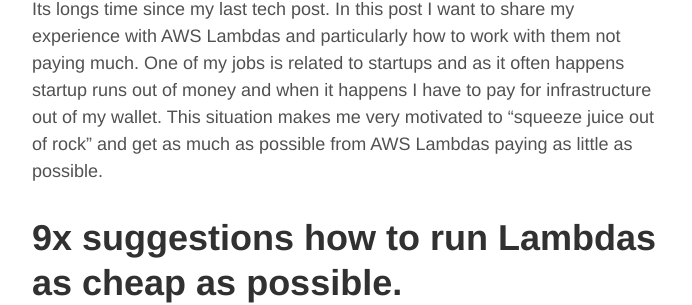
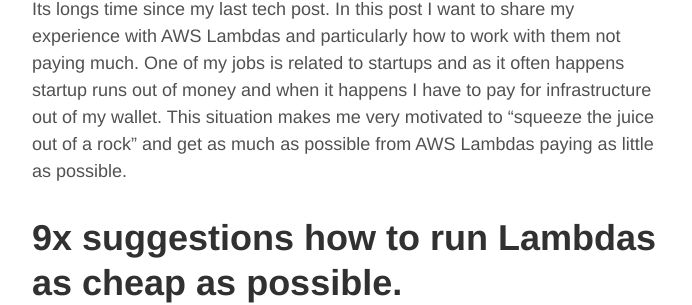
Before and after one commit to ogavrisevs/ogavrisevs.github.io, a Jekyll site: the page built from _posts/2019-10-08-Lambdas.markdown, in a window 1280 px wide and 900 px high. Shown: the part 278-583 px from the top of the window, without its empty margins (293-985 px from the left). Built offline with Jekyll 4.4.1, drawn with Linux system fonts in a browser that asks for light colours; some of the changed text lies outside the part shown.

Commit message:
Typo fix2

```diff
--- a/_posts/2019-10-08-Lambdas.markdown
+++ b/_posts/2019-10-08-Lambdas.markdown
@@ -5,7 +5,7 @@
 
 Intro
 ===================
-Its longs time since my last tech post. In this post I want to share my experience with AWS Lambdas and particularly how to work with them not paying much. One of my jobs is related to startups and as it often happens startup runs out of money and when it happens I have to pay for infrastructure out of my wallet. This situation makes me very motivated to “squeeze juice out of rock” and get as much as possible from AWS Lambdas paying as little as possible.
+Its longs time since my last tech post. In this post I want to share my experience with AWS Lambdas and particularly how to work with them not paying much. One of my jobs is related to startups and as it often happens startup runs out of money and when it happens I have to pay for infrastructure out of my wallet. This situation makes me very motivated to “squeeze the juice out of a rock” and get as much as possible from AWS Lambdas paying as little as possible.
 
 9x suggestions how to run Lambdas as cheap as possible.
 =========================================================
@@ -60,7 +60,7 @@
 
  * Investigate dependencies and remove unused => less jar size less function memory required.
 
- * Think how exception are thrown and cached, you want to fail (finish) you function execution as fast as possible. For example, if function works with queue you want to throw exception once there is network error or queue is empty and exit function execution. => less function run time less you pay
+ * Think how exception are thrown and cached, you want to fail (finish) you function execution as fast as possible. For example, if function works with queue you want to throw exception once there is network error or queue is empty and exit function execution. => less function run time less you pay.
 
  * Consider when you open connections. For example, if you need to take task from queue and put results in db it makes sense to :
 
@@ -124,7 +124,7 @@
 8 - Optimize for MEM or CPU
 --------------------------
 
-As mentioned before in AWS Lambda you pay for usage (function size mb * execution time). Most of time we want to use less memory but there are cases when our function is demanding lot of cpu and less memory. In these cases it makes sense to increase function memory size to get more cpu and execute function faster (lest execution time). But it really depends on what functions is doing.
+As mentioned before in AWS Lambda you pay for usage (function size mb * execution time). Most of time we want to use less memory but there are cases when our function is demanding lot of cpu and less memory. In these cases it makes sense to increase function memory size to get more cpu and execute function faster (lest execution time). But it depends on what functions is doing.
 
 
 9 - Think about how you execute function.
@@ -140,4 +140,4 @@
 
 Lambdas is great way how to start fast hook up function with “API Gateway” or SNS write java code without Spring and dont care about threads. Unfortunately, if you want to be cost effective and/ or serve high load you will spend lot of time digging and understanding lambda specifics. Even when you will reach “nirvana” with your Lambda code there are other parts of infrastructure (database / LB / proxys / etc. ) that can become bottleneck, so the way of ~summary~ devops is to constant monitor/ investigate and improve.
 
-BTW at moment I am open for contract work if you need help with Lambdas / cloud native stack / devops in general.
+BTW at moment, I am open for contract work if you need help with Lambdas / cloud native stack / devops in general.
```
